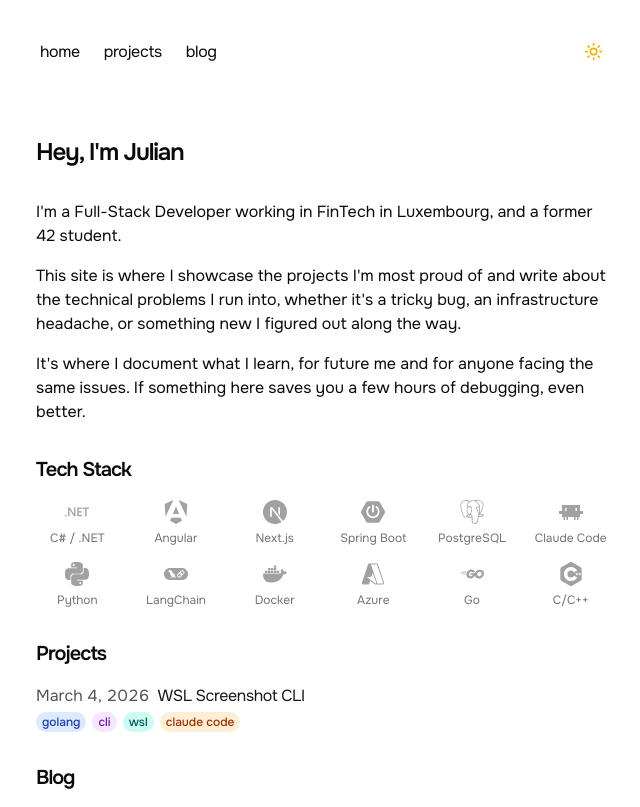
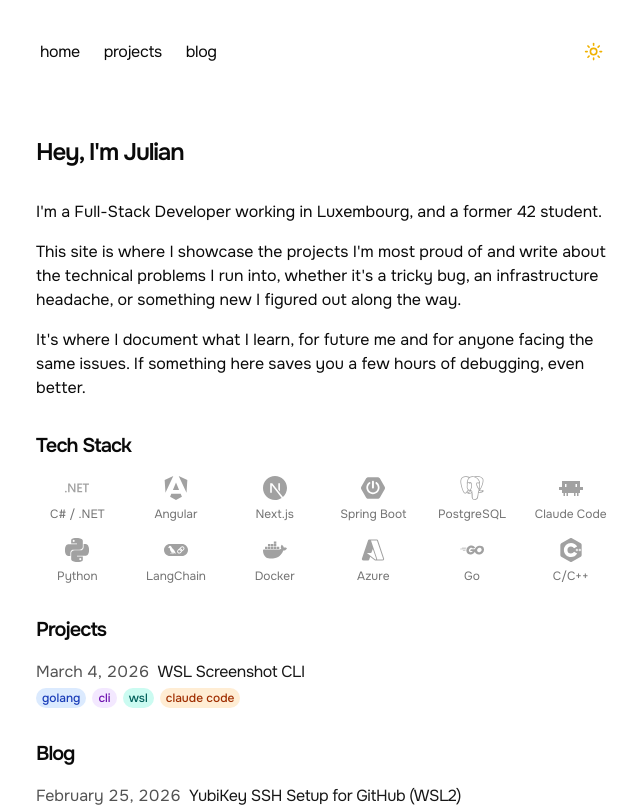
Before and after one commit to Nailuu/me, a Next.js app: page / in a window 1280 px wide. Shown: the top 807 px of the page, without its empty margins (316-956 px from the left). Built offline with nearby package versions, Linux system fonts and the light colour scheme.

Commit message:
Edit home page

```diff
--- a/app/page.tsx
+++ b/app/page.tsx
@@ -9,7 +9,7 @@ export default function Home() {
         Hey, I'm Julian
       </h1>
       <p className="mb-4">
-        {`I'm a Full-Stack Developer working in FinTech in Luxembourg, and a former 42 student.`}
+        {`I'm a Full-Stack Developer working in Luxembourg, and a former 42 student.`}
       </p>
       <p className="mb-4">
         {`This site is where I showcase the projects I'm most proud of and write about the technical problems I run into, whether it's a tricky bug, an infrastructure headache, or something new I figured out along the way.`}
```
